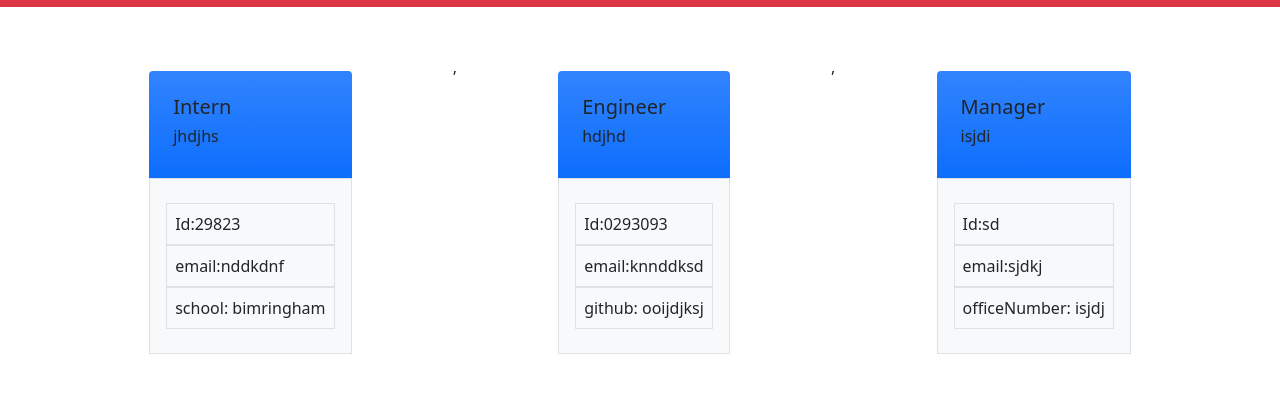
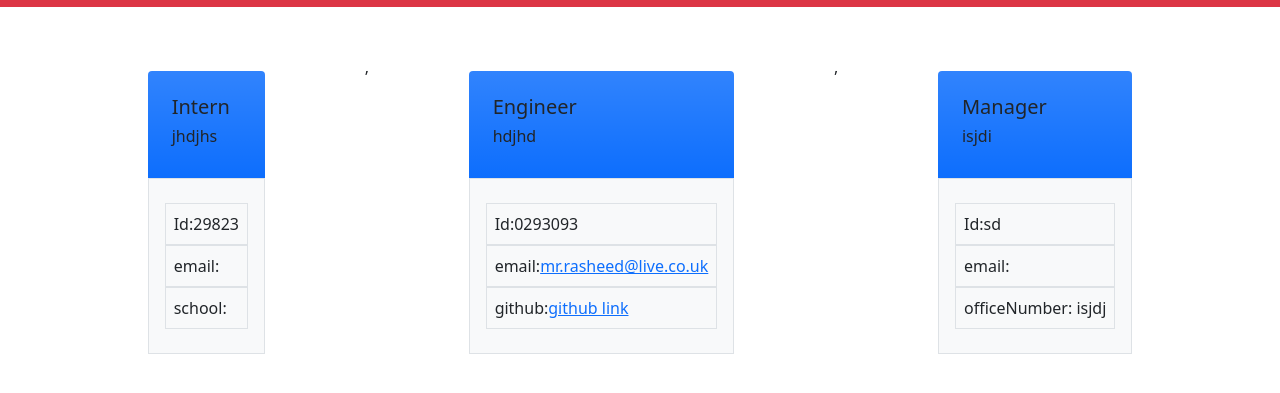
Before and after one commit to MRasheed1991/team_html_generator, a website: page dist/index.html in a window 1280 px wide. Shown: the part 97-490 px from the top of the page. Drawn offline with nearby package versions, Linux system fonts and the light colour scheme.

Commit message:
updated manager.js

```diff
--- a/dist/index.html
+++ b/dist/index.html
@@ -29,8 +29,8 @@
 
     <div class="px-3 py-4 border bg-light">
     <p class="card-text border p-2 m-0">Id:29823</p>
-    <p class="card-text border p-2 m-0">email:nddkdnf </p>
-    <p class="card-text border p-2 m-0">school: bimringham </p>
+    <p class="card-text border p-2 m-0">email:<a href="mailto:mr.rasheed@live.co.uk" target="_blank"></a></p>
+    <p class="card-text border p-2 m-0">school: </p>
   </div>
 
   </div>
@@ -44,8 +44,8 @@
 
     <div class="px-3 py-4 border bg-light">
     <p class="card-text border p-2 m-0">Id:0293093</p>
-    <p class="card-text border p-2 m-0">email:knnddksd</p>
-    <p class="card-text border p-2 m-0">github: ooijdjksj</p>
+    <p class="card-text border p-2 m-0">email:<a href="mailto:mr.rasheed@live.co.uk" target="_blank">mr.rasheed@live.co.uk</a></p>
+    <p class="card-text border p-2 m-0">github:<a href="https://github.com/MRasheed1991" target="_blank">github link</a></p>
   </div>
 
   </div>
@@ -59,7 +59,7 @@
 
     <div class="px-3 py-4 border bg-light">
     <p class="card-text border p-2 m-0">Id:sd</p>
-    <p class="card-text border p-2 m-0">email:sjdkj</p>
+    <p class="card-text border p-2 m-0">email:<a href="mailto:mr.rasheed@live.co.uk" target="_blank"></a></p>
     <p class="card-text border p-2 m-0">officeNumber: isjdj</p>
   </div>
 
```
